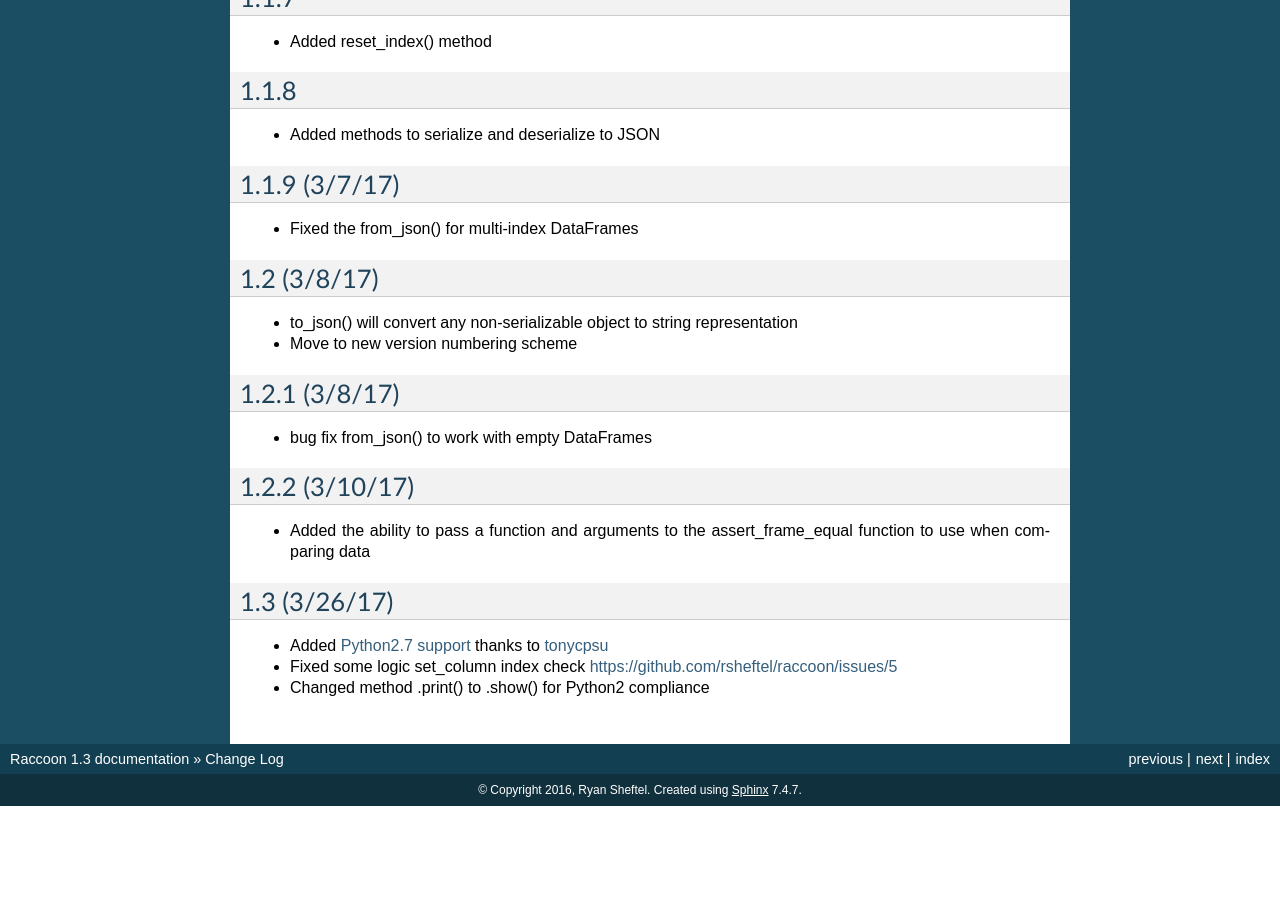
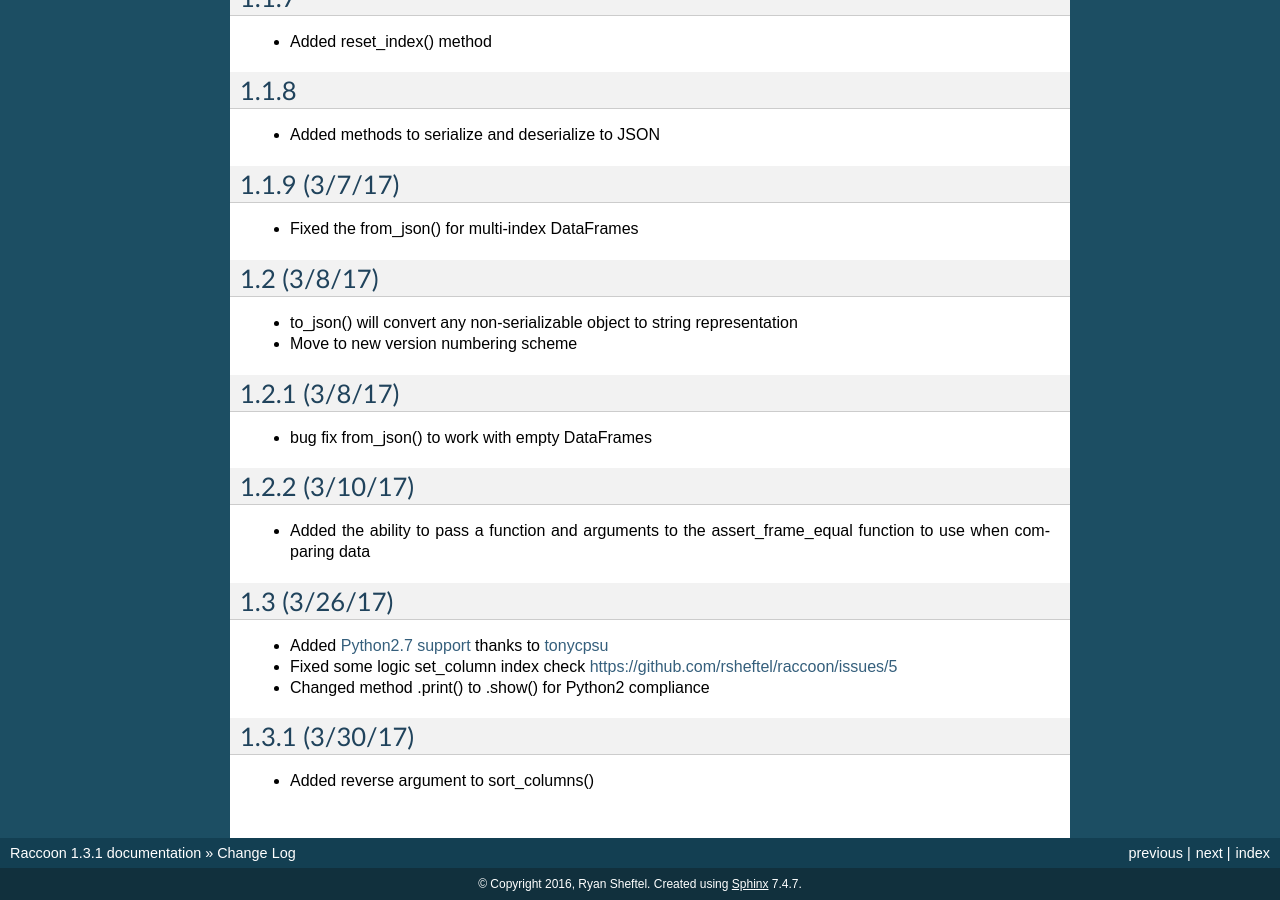
Before and after one commit to rsheftel/raccoon, a Sphinx documentation site: the page built from docs/change_log.rst, in a window 1280 px wide and 900 px high, scrolled down 1128 px. Built offline with Sphinx 7.4.7, drawn with Linux system fonts in a browser that asks for light colours; before the commit the page ends 1934 px from its top, so only the background shows below that; some of the changed text lies outside the part shown.

```diff
--- a/docs/change_log.rst
+++ b/docs/change_log.rst
@@ -74,3 +74,7 @@
 - Added `Python2.7 support <https://github.com/rsheftel/raccoon/pull/4>`_  thanks to `tonycpsu <https://github.com/tonycpsu>`_
 - Fixed some logic set_column index check https://github.com/rsheftel/raccoon/issues/5
 - Changed method .print() to .show() for Python2 compliance
+
+1.3.1 (3/30/17)
+~~~~~~~~~~~~~~~
+- Added reverse argument to sort_columns()
--- a/docs/conf.py
+++ b/docs/conf.py
@@ -54,9 +54,9 @@
 # built documents.
 #
 # The short X.Y version.
-version = '1.3'
+version = '1.3.1'
 # The full version, including alpha/beta/rc tags.
-release = '1.3'
+release = '1.3.1'
 
 # generate docstring for __init__
 autoclass_content = 'both'
--- a/raccoon/__init__.py
+++ b/raccoon/__init__.py
@@ -1,3 +1,3 @@
 
-__version__ = "1.3"
+__version__ = "1.3.1"
 from .dataframe import DataFrame, from_json
--- a/setup.cfg
+++ b/setup.cfg
@@ -1,2 +1,5 @@
 [aliases]
 test=pytest
+
+[bdist_wheel]
+universal=1
--- a/setup.py
+++ b/setup.py
@@ -22,7 +22,7 @@
 
 setup(
     name='raccoon',
-    version='1.3',
+    version='1.3.1',
 
     description='Python DataFrame with fast insert and appends',
     long_description=long_description,
```
Also changed, not shown: 1 other file.
